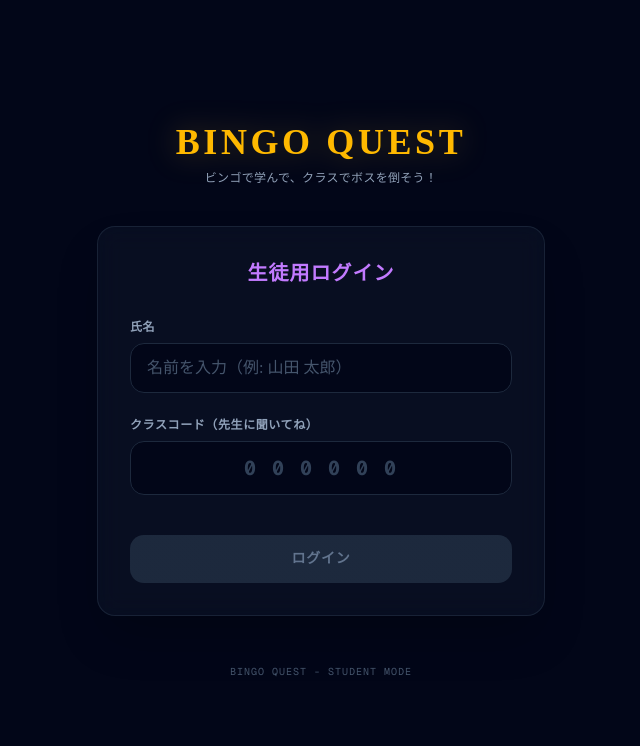
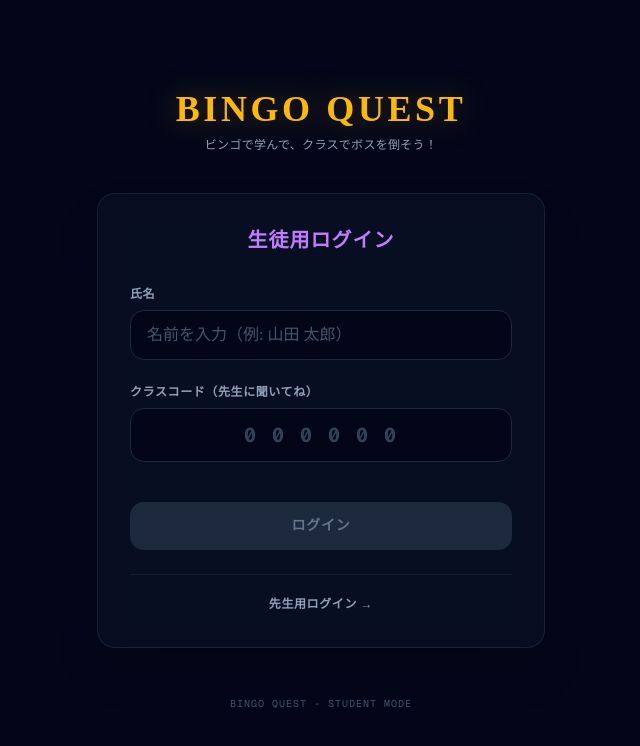
Before and after one commit to Tomoodi/bingoquest, a Next.js app: page / in a window 1280 px wide. Shown: the top 746 px of the page, without its empty margins (319-959 px from the left). Built offline with nearby package versions, Linux system fonts and the light colour scheme.

Commit message:
feat: 先生用ログインへのリンクを追加

```diff
--- a/app/page.tsx
+++ b/app/page.tsx
@@ -1,5 +1,6 @@
 "use client";
 
+import Link from "next/link";
 import { useRouter } from "next/navigation";
 import { FormEvent, useState } from "react";
 
@@ -148,6 +149,16 @@ export default function StudentLoginPage() {
             {isSubmitting ? "ログイン中..." : "ログイン"}
           </button>
         </form>
+
+        {/* 先生用ログインへの導線 */}
+        <div className="mt-6 border-t border-slate-800/60 pt-4 text-center">
+          <Link
+            href="/teacher/login"
+            className="text-xs font-bold tracking-wider text-slate-400 underline-offset-4 transition-colors hover:text-indigo-300 hover:underline"
+          >
+            先生用ログイン →
+          </Link>
+        </div>
       </div>
 
       {/* フッター */}
```
